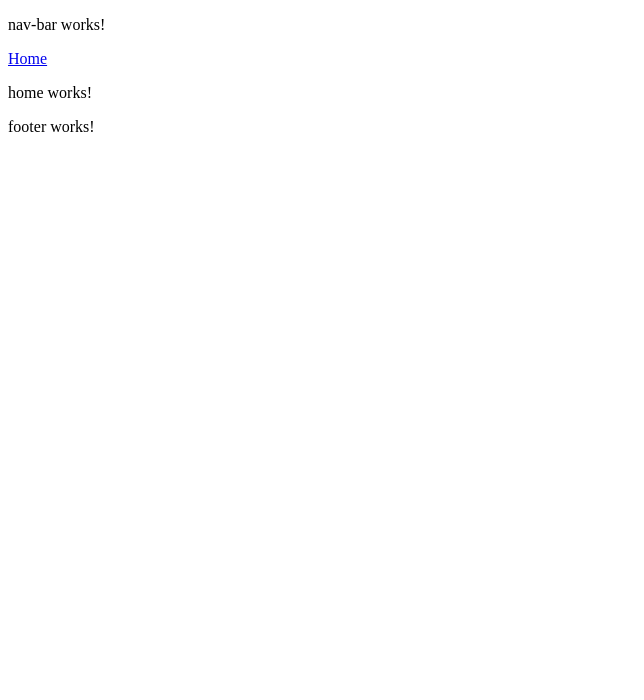
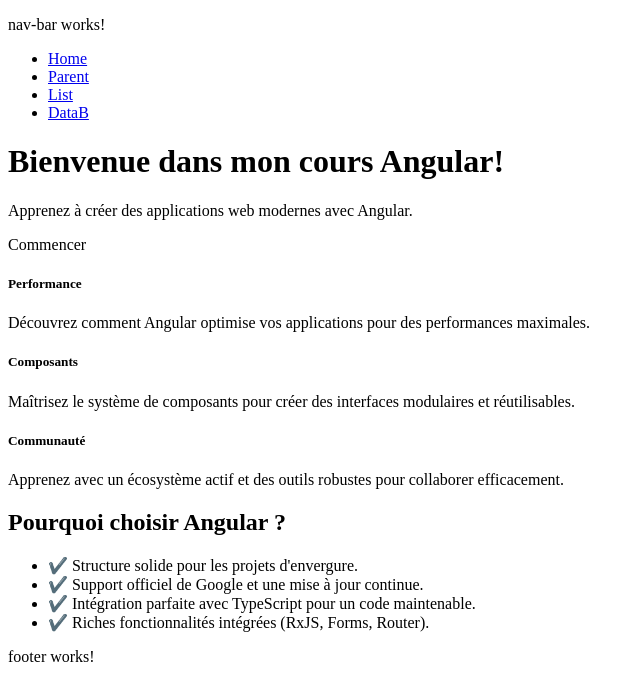
Before and after one commit to Viperbi/Angular_Cours, an Angular app: page /home in a window 1280 px wide. Shown: the top 700 px of the page, without its empty margins (0-644 px from the left). Built offline with nearby package versions, Linux system fonts and the light colour scheme.

Commit message:
databinding

```diff
--- a/src/app/app.routes.ts
+++ b/src/app/app.routes.ts
@@ -1,4 +1,12 @@
 import { Routes } from '@angular/router';
 import { HomeComponent } from './home/home.component';
+import { ParentComponent } from './parent/parent.component';
+import { ListFriendComponent } from './list-friend/list-friend.component';
+import { DataBComponent } from './data-b/data-b.component';
 
-export const routes: Routes = [{ path: 'home', component: HomeComponent }];
+export const routes: Routes = [
+  { path: 'home', component: HomeComponent },
+  { path: 'parent', component: ParentComponent },
+  { path: 'list', component: ListFriendComponent },
+  { path: 'dataB', component: DataBComponent },
+];
--- /dev/null
+++ b/src/app/data-b/data-b.component.html
@@ -0,0 +1,4 @@
+<p>data-b works!</p>
+<input type="text" [(ngModel)]="inputTexte" required />
+<p>{{ inputTexte }}</p>
+<button [disabled]="inputTexte == ''" (click)="onClick($event)">Reset</button>
--- /dev/null
+++ b/src/app/data-b/data-b.component.ts
@@ -0,0 +1,16 @@
+import { Component } from '@angular/core';
+import { FormsModule } from '@angular/forms';
+
+@Component({
+  selector: 'app-data-b',
+  imports: [FormsModule],
+  templateUrl: './data-b.component.html',
+  styleUrl: './data-b.component.css',
+})
+export class DataBComponent {
+  inputTexte: string = 'Ceci est du texte';
+
+  onClick(event: any) {
+    this.inputTexte = '';
+  }
+}
--- a/src/app/home/home.component.html
+++ b/src/app/home/home.component.html
@@ -1 +1,73 @@
-<p>home works!</p>
+<div id="home-page" class="container-fluid bg-success-subtle min-vh-100">
+  <!-- Section d'introduction -->
+  <div class="text-center">
+    <h1>Bienvenue dans mon cours Angular!</h1>
+    <p class="home-text">
+      Apprenez à créer des applications web modernes avec Angular.
+    </p>
+    <a routerLink="/app-component-manip" class="btn btn-primary">Commencer</a>
+  </div>
+
+  <!-- Section des objectifs -->
+  <section class="container my-5">
+    <div class="row text-center">
+      <div class="col-md-4">
+        <div class="card border-0 shadow-sm">
+          <div class="card-body">
+            <i class="bi bi-lightning-charge-fill text-warning fs-1"></i>
+            <h5 class="card-title mt-3">Performance</h5>
+            <p class="card-text">
+              Découvrez comment Angular optimise vos applications pour des
+              performances maximales.
+            </p>
+          </div>
+        </div>
+      </div>
+      <div class="col-md-4">
+        <div class="card border-0 shadow-sm">
+          <div class="card-body">
+            <i class="bi bi-gear-fill text-info fs-1"></i>
+            <h5 class="card-title mt-3">Composants</h5>
+            <p class="card-text">
+              Maîtrisez le système de composants pour créer des interfaces
+              modulaires et réutilisables.
+            </p>
+          </div>
+        </div>
+      </div>
+      <div class="col-md-4">
+        <div class="card border-0 shadow-sm">
+          <div class="card-body">
+            <i class="bi bi-people-fill text-success fs-1"></i>
+            <h5 class="card-title mt-3">Communauté</h5>
+            <p class="card-text">
+              Apprenez avec un écosystème actif et des outils robustes pour
+              collaborer efficacement.
+            </p>
+          </div>
+        </div>
+      </div>
+    </div>
+  </section>
+
+  <!-- Section FAQ ou points clés -->
+  <section class="bg-light py-5">
+    <div class="container">
+      <h2 class="text-center mb-4">Pourquoi choisir Angular ?</h2>
+      <ul class="list-group list-group-flush">
+        <li class="list-group-item">
+          ✔️ Structure solide pour les projets d'envergure.
+        </li>
+        <li class="list-group-item">
+          ✔️ Support officiel de Google et une mise à jour continue.
+        </li>
+        <li class="list-group-item">
+          ✔️ Intégration parfaite avec TypeScript pour un code maintenable.
+        </li>
+        <li class="list-group-item">
+          ✔️ Riches fonctionnalités intégrées (RxJS, Forms, Router).
+        </li>
+      </ul>
+    </div>
+  </section>
+</div>
--- a/src/app/list-friend/list-friend.component.html
+++ b/src/app/list-friend/list-friend.component.html
@@ -1,5 +1,5 @@
 <button [disabled]="boutton">Boutton</button>
-<input type="text" (keyup)="onKey($event)" />
+<input type="text" (input)="onKey($event)" />
 <br />
 <p>{{ inputValue }}</p>
 <button (click)="onClick($event)">Boutton</button>
--- a/src/app/nav-bar/nav-bar.component.html
+++ b/src/app/nav-bar/nav-bar.component.html
@@ -1,2 +1,17 @@
 <p>nav-bar works!</p>
-<a class="nav-link active" aria-current="page" routerLink="/home">Home</a>
+<ul>
+  <li>
+    <a class="nav-link active" aria-current="page" routerLink="/home">Home</a>
+  </li>
+  <li>
+    <a class="nav-link active" aria-current="page" routerLink="/parent"
+      >Parent</a
+    >
+  </li>
+  <li>
+    <a class="nav-link active" aria-current="page" routerLink="/list">List</a>
+  </li>
+  <li>
+    <a class="nav-link active" aria-current="page" routerLink="/dataB">DataB</a>
+  </li>
+</ul>
```
Also changed, not shown: src/app/data-b/data-b.component.css (added), 1 other file (tests, documents, lock files or other folders).
